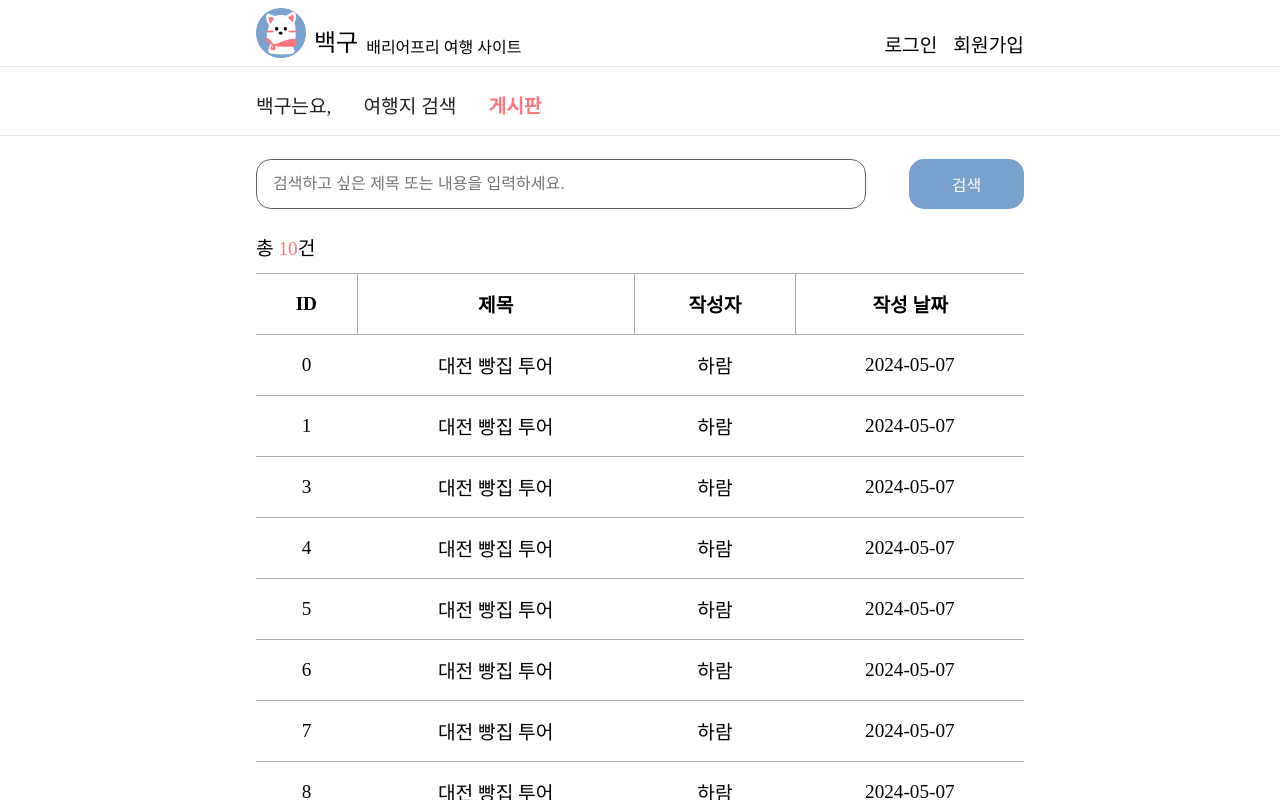
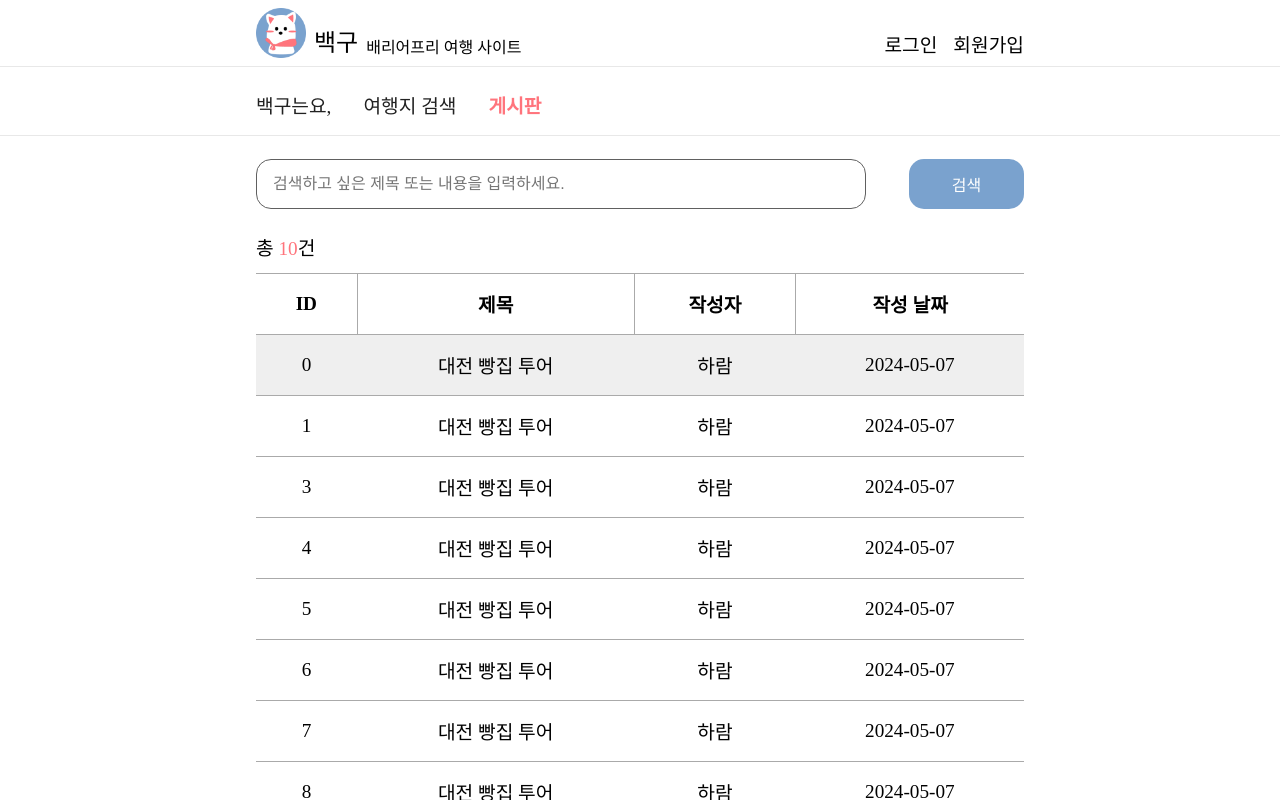
Before and after one commit to BaekGuu/baekgu-front, a Vue app: page /board in a window 1280 px wide. In both pictures the pointer is over the element 640 px from the left and 365 px from the top of the page. Shown: the top 800 px of the page. Built offline with nearby package versions, Linux system fonts and the light colour scheme; a web font is replaced by a local one.

Commit message:
Design: tr 호버시 효과

```diff
--- a/src/assets/main.css
+++ b/src/assets/main.css
@@ -60,7 +60,8 @@ button {
   cursor: pointer;
 }
 
-input[type="text"], input[type="password"] {
+input[type="text"],
+input[type="password"] {
   padding: 0.8rem 1rem;
   outline: none;
   border: 0.5px solid #606060;
@@ -80,9 +81,11 @@ input[type="text"], input[type="password"] {
 .light {
   font-family: "Freesentation-3Light";
 }
+
 .reg {
   font-family: "Freesentation-4Regular";
 }
+
 .bold {
   font-family: "Freesentation-7Bold";
 }
--- a/src/views/BoardView.vue
+++ b/src/views/BoardView.vue
@@ -105,6 +105,11 @@ th {
 tr {
   border-top: 0.5px solid #aaa;
   border-bottom: 0.5px solid #aaa;
+  cursor: pointer;
+}
+
+tr:hover {
+  background-color: #efefef;
 }
 
 td {
```
